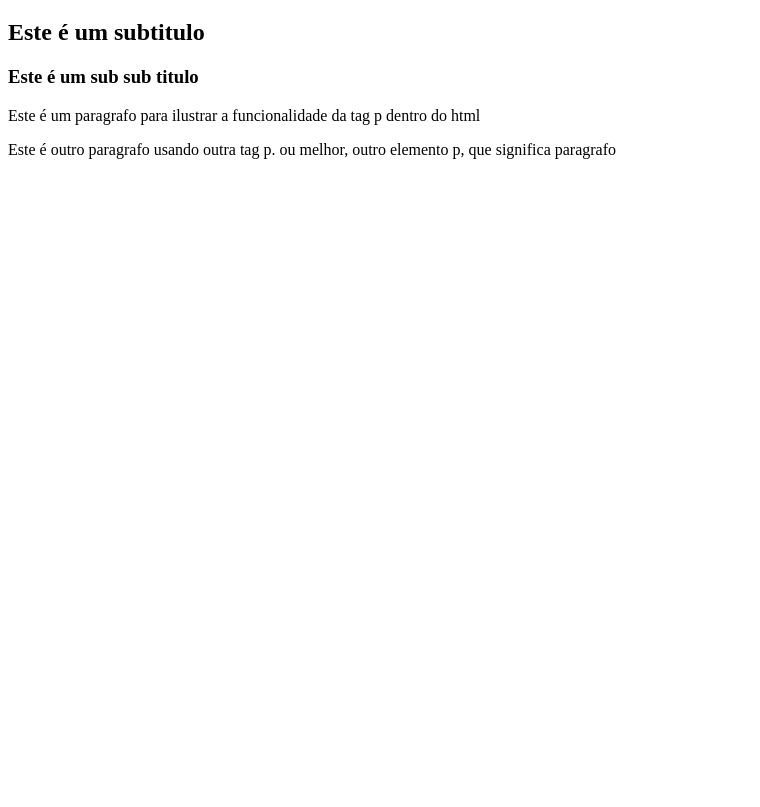
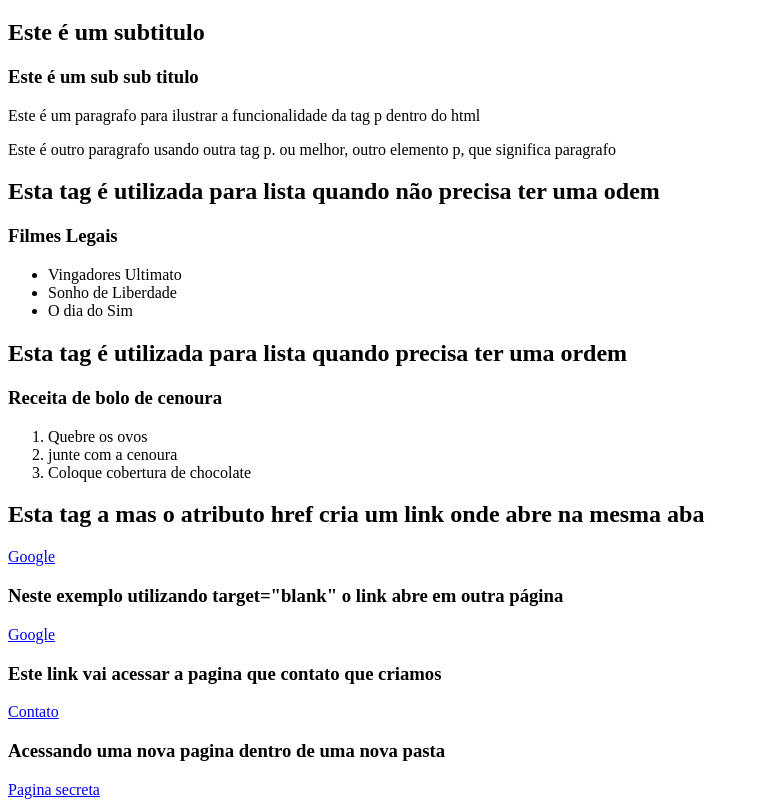
Before and after one commit to Andreiasantoss/html_playground, a plain HTML site: page index.html in a window 1280 px wide. Shown: the part 61-868 px from the top of the page, without its empty margins (0-760 px from the left). Before the commit the page ends 800 px from the top, so only its background shows below. Drawn offline with Linux system fonts and the light colour scheme.

Commit message:
Aprendemos listas e links

```diff
--- a/index.html
+++ b/index.html
@@ -12,5 +12,41 @@
     <h3>Este é um sub sub titulo</h3>
     <p>Este é um paragrafo para ilustrar a funcionalidade da tag p dentro do html</p>
     <p>Este é outro paragrafo usando outra tag p. ou melhor, outro elemento p, que significa paragrafo</p>
+
+
+<h2>Esta tag é utilizada para lista quando não precisa ter uma odem</h2>
+<h3>Filmes Legais</h3>
+   <ul>
+      <li>Vingadores Ultimato</li>
+      <li>Sonho de Liberdade</li>
+      <li>O dia do Sim</li>
+   </ul>
+
+<h2>Esta tag é utilizada para lista quando precisa ter uma ordem</h2>
+<h3>Receita de bolo de cenoura</h3>
+
+    <ol>
+        <li>Quebre os ovos</li>
+        <li>junte com a cenoura</li>
+        <li>Coloque cobertura de chocolate</li>
+    </ol>
+
+<h2>Esta tag a mas o atributo href cria um link onde abre na mesma aba</h2>
+    <a href="https://www.google.com">Google</a>
+
+<h3> Neste exemplo utilizando target="blank" o link abre em outra página</h3>
+
+<a href="https://www.google.com"target="_blank">Google</a>
+
+
+<h3>Este link vai acessar a pagina que contato que criamos</h3>
+
+<a href="/contato.html">Contato</a>
+
+<h3>Acessando uma nova pagina dentro de uma nova pasta</h3>
+
+<a href="/outras_paginas/pagina_secreta.html">Pagina secreta</a>
 </body>
+
+
 </html>
```
Also changed, not shown: contato.html (added, +17 -0 lines), outras_paginas/pagina_secreta.html (added, +13 -0 lines).
